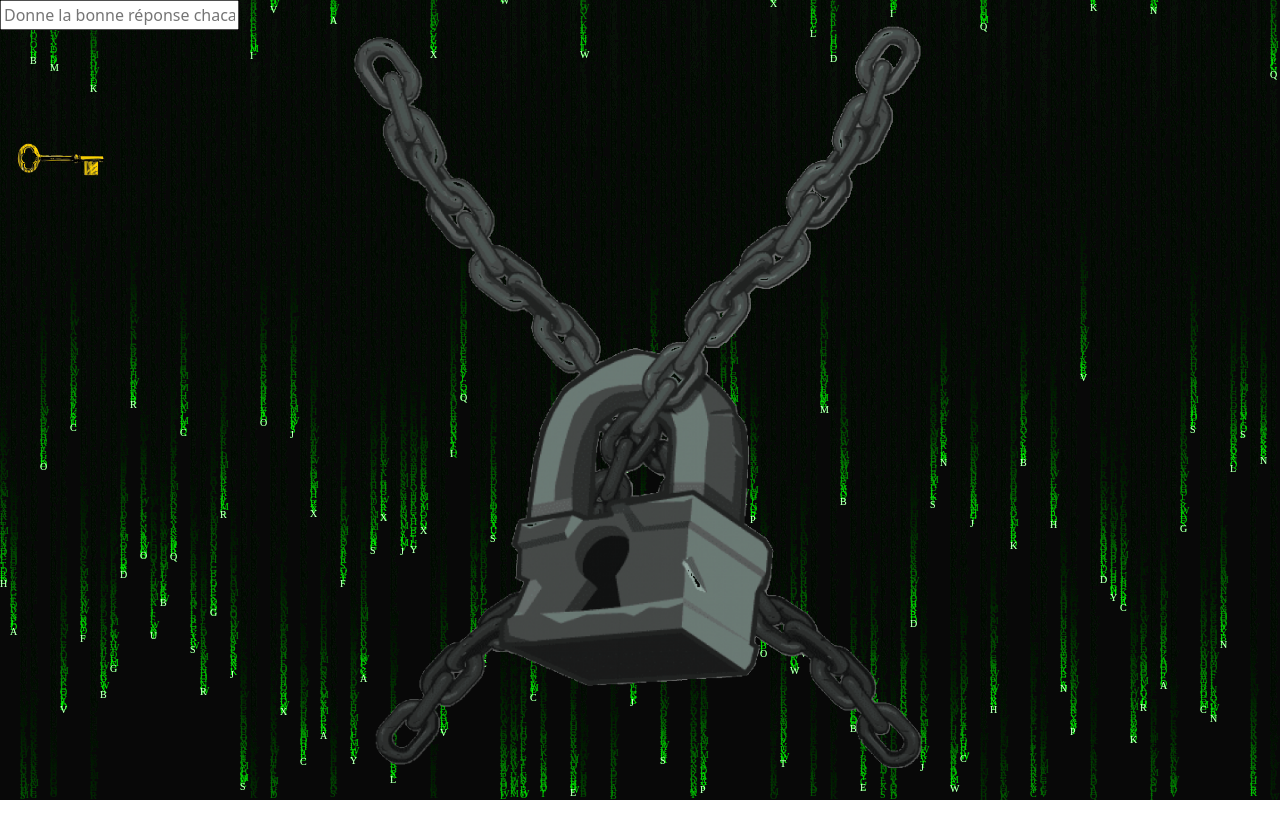
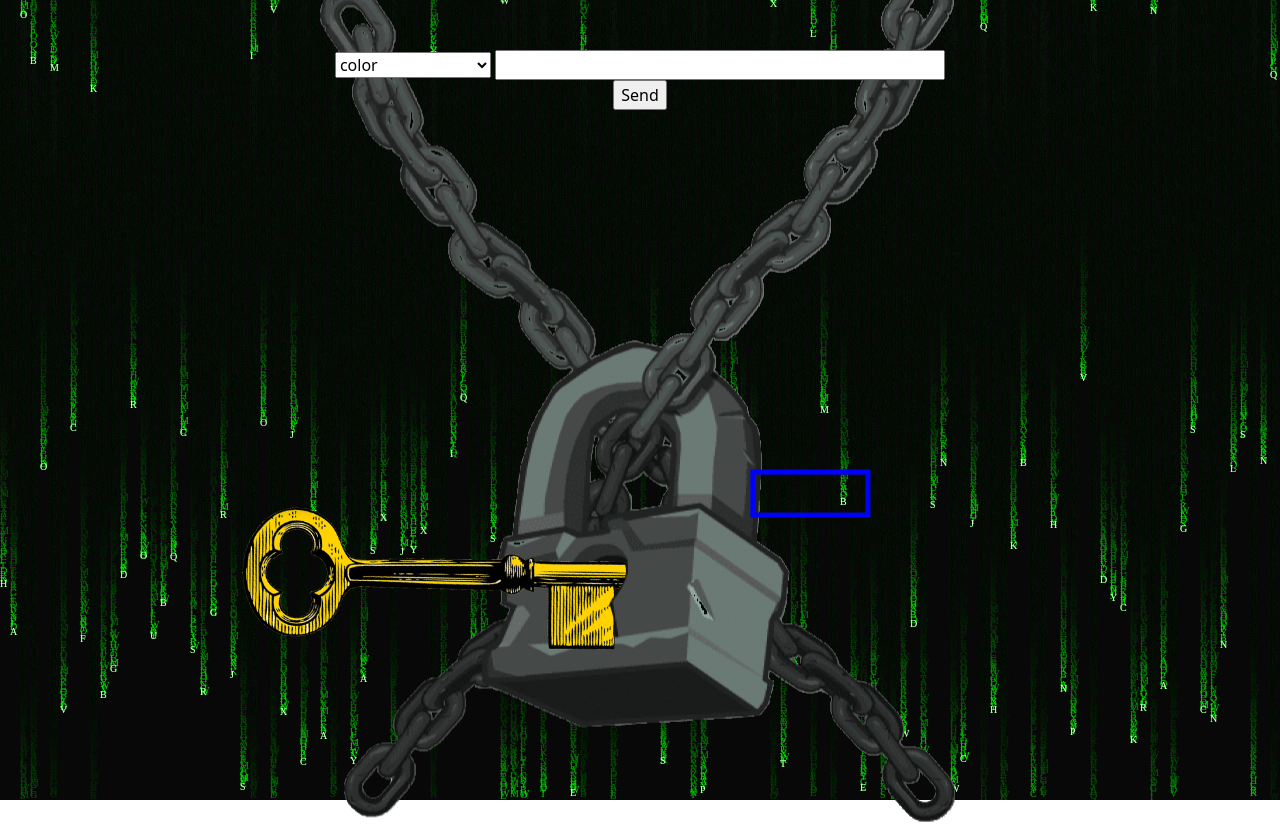
Before and after one commit to MateoB00/CodEscape, a plain HTML site: page index.html in a window 1280 px wide. Before the commit the page ends 800 px from the top, so only its background shows below. Drawn offline with nearby package versions, Linux system fonts and the light colour scheme.

Commit message:
Add files via upload

```diff
--- a/index.html
+++ b/index.html
@@ -1,83 +1,122 @@
 <html>
+
 <head>
-        <title>HTML5 Canvas Matrix Effect</title>
-        <link rel="stylesheet" href="https://cdn.jsdelivr.net/npm/bootstrap@5.2.2/dist/css/bootstrap.min.css" integrity="sha384-Zenh87qX5JnK2Jl0vWa8Ck2rdkQ2Bzep5IDxbcnCeuOxjzrPF/et3URy9Bv1WTRi" crossorigin="anonymous">
+  <title>Last Step - Cod'Escape</title>
+  <link rel="stylesheet" href="https://cdn.jsdelivr.net/npm/bootstrap@5.2.2/dist/css/bootstrap.min.css"
+    integrity="sha384-Zenh87qX5JnK2Jl0vWa8Ck2rdkQ2Bzep5IDxbcnCeuOxjzrPF/et3URy9Bv1WTRi" crossorigin="anonymous">
 </head>
+
 <body>
   <style>
-
     body {
       margin: 0;
+      padding: 0;
+      height: 100%;
     }
 
     canvas {
       display: block;
-    position:absolute;
-    top:0;
-    left:0;
+      position: absolute;
+      top: 0;
+      left: 0;
       z-index: -1;
     }
-h1 {
-    text-align: center;
-    color: white;
-    opacity: 75%;
+
+    .lock {
+      position: absolute;
+      top: 50%;
+      left: 50%;
+      transform: translate(-50%, -50%);
+      z-index: 1;
     }
-.keyDiv{
+
+    .lock2 {
+      position: absolute;
+      top: 50%;
+      left: 50%;
+      transform: translate(-50%, -50%);
+      z-index: 4;
+    }
+
+    .keyDiv {
+      display: flex;
+      justify-content: center;
+    }
+
+    .main {
+      opacity: 1;
+      -webkit-transition: opacity 1s 0s ease;
+      -moz-transition: opacity 1s 0s ease;
+      -o-transition: opacity 1s 0s ease;
+      transition: opacity 3s 0s ease;
+    }
+
+    .main:active {
+      opacity: 0;
+      transition: opacity 3s 0s ease;
+    }
+
+    .key {
+      /*.key {
+        height: 520px;
+        width: 550px;
+        margin-top: 40vh;
+        margin-right: 8vh;
+        z-index: 3;
+      }*/
+      height: 520px;
+      width: 550px;
+      margin-top: 40vh;
+      margin-right: 50vh;
       z-index: 3;
     }
 
-.lock {
-    height: 750px;
-    width: 750px;
+    .emptyDiv {
       position: absolute;
-    top: 50%;
-    left: calc(50% - 375px);
-    top: calc(50% - 375px);
-    z-index: 1;
-
-}
-.key {
-  /*
-  Réponse :
-    height: 120px;
-    width: 120px;
-    margin-right: 300px;
-    margin-top: 100px;
-    margin-left: 260px;
-  Initial :
-     width: 120px;
-    margin-right: 300px;
-    margin-top: 100px;
-  */
-  position: absolute;
-  height: 120px;
-    width: 120px;
-    margin-right: 0px;
-    margin-top: 100px;
+      top: 62%;
+      left: 65%;
+      transform: translate(-68%, -55%);
+      z-index: 5;
+      height: 6vh;
+      width: 15vh;
     }
 
-
-.lock2 {
-    height: 750px;
-    width: 750px;
+    .inputDiv {
+      text-align: center;
       position: absolute;
-    top: 50%;
-    left: calc(50% - 375px);
-    top: calc(50% - 375px);
-    z-index: 4;
+      top: 10%;
+      left: 50%;
+      transform: translate(-50%, -50%);
+      z-index: 6;
     }
 
+    .input {
+      width: 450px;
+    }
   </style>
-
+  <div class="main" id="main" onload="onload();">
+    <div class=" inputDiv">
+      <select name="selectStyle" id="selectStyle">
+        <option value="color">color</option>
+        <option value="fontSize">font-size</option>
+        <option value="paddingLeft">padding-left</option>
+        <option value="backgroundColor">background-color</option>
+        <option value="marginRight">margin-right</option>
+        <option value="paddingRight">padding-right</option>
+        <option value="marginLeft">margin-left</option>
+      </select>
+      <input class="input" type="text" name="input" value="" id="input">
+      <input type="button" value="Send" onclick="getFieldValueAndSetCssOnTheKey();">
+    </div>
     <div class="keyDiv">
-        <img class="key" src="./Cle.png" alt="lock">
+      <img id="key" class="key" src="./Cle.png" alt="lock">
     </div>
     <div class="lockDiv">
       <img class="lock" src="./nouveau_lock.png" alt="lock">
       <img class="lock2" src="./nouveau_lock2.png" alt="lock">
+      <div class="emptyDiv" id="emptyDiv" style="border:5px solid blue"></div>
     </div>
-<div class="inputClass" id="inputId">
-    <input type="text" name="input" id="input" class="input" placeholder="Donne la bonne réponse chacal">
+
   </div>
   <canvas id="canvas">Canvas is not supported in your browser.</canvas>
   <canvas id="canvas2">Canvas is not supported in your browser.</canvas>
@@ -85,72 +124,69 @@ h1 {
 
 
   <script>
-    var canvas = document.getElementById( 'canvas' ),
-		ctx = canvas.getContext( '2d' ),
-    canvas2 = document.getElementById( 'canvas2' ),
+    var canvas = document.getElementById('canvas'),
+      ctx = canvas.getContext('2d'),
+      canvas2 = document.getElementById('canvas2'),
 
-    ctx2 = canvas2.getContext( '2d' ),
+      ctx2 = canvas2.getContext('2d'),
       // full screen dimensions
       cw = window.innerWidth,
       ch = window.innerHeight,
-    charArr = ['a','b','c','d','e','f','g','h','i','j','k','l','m','n','o','p','q','r','s','t','u','v','w','x','y','z'],
+      charArr = ['a', 'b', 'c', 'd', 'e', 'f', 'g', 'h', 'i', 'j', 'k', 'l', 'm', 'n', 'o', 'p', 'q', 'r', 's', 't', 'u', 'v', 'w', 'x', 'y', 'z'],
       maxCharCount = 100,
       fallingCharArr = [],
       fontSize = 10,
-    maxColums = cw/(fontSize);
+      maxColums = cw / (fontSize);
     canvas.width = canvas2.width = cw;
     canvas.height = canvas2.height = ch;
 
 
-    function randomInt( min, max ) {
-    	return Math.floor(Math.random() * ( max - min ) + min);
+    function randomInt(min, max) {
+      return Math.floor(Math.random() * (max - min) + min);
     }
 
-    function randomFloat( min, max ) {
-    	return Math.random() * ( max - min ) + min;
+    function randomFloat(min, max) {
+      return Math.random() * (max - min) + min;
     }
 
-    function Point(x,y)
-    {
+    function Point(x, y) {
       this.x = x;
       this.y = y;
     }
 
-    Point.prototype.draw = function(ctx){
+    Point.prototype.draw = function (ctx) {
 
-      this.value = charArr[randomInt(0,charArr.length-1)].toUpperCase();
-      this.speed = randomFloat(1,5);
+      this.value = charArr[randomInt(0, charArr.length - 1)].toUpperCase();
+      this.speed = randomFloat(1, 5);
 
 
       ctx2.fillStyle = "rgba(255,255,255,0.8)";
-      ctx2.font = fontSize+"px san-serif";
-      ctx2.fillText(this.value,this.x,this.y);
+      ctx2.font = fontSize + "px san-serif";
+      ctx2.fillText(this.value, this.x, this.y);
 
       ctx.fillStyle = "#0F0";
-        ctx.font = fontSize+"px san-serif";
-        ctx.fillText(this.value,this.x,this.y);
+      ctx.font = fontSize + "px san-serif";
+      ctx.fillText(this.value, this.x, this.y);
 
 
 
       this.y += this.speed;
-        if(this.y > ch)
-        {
-          this.y = randomFloat(-100,0);
-          this.speed = randomFloat(2,5);
+      if (this.y > ch) {
+        this.y = randomFloat(-100, 0);
+        this.speed = randomFloat(2, 5);
       }
     }
 
-    for(var i = 0; i < maxColums ; i++) {
-      fallingCharArr.push(new Point(i*fontSize,randomFloat(-500,0)));
+    for (var i = 0; i < maxColums; i++) {
+      fallingCharArr.push(new Point(i * fontSize, randomFloat(-500, 0)));
     }
 
-    var update = function()
-    {
+    var update = function () {
 
       ctx.fillStyle = "rgba(0,0,0,0.05)";
-    ctx.fillRect(0,0,cw,ch);
+      ctx.fillRect(0, 0, cw, ch);
 
-    ctx2.clearRect(0,0,cw,ch);
+      ctx2.clearRect(0, 0, cw, ch);
 
       var i = fallingCharArr.length;
 
@@ -166,12 +202,71 @@ h1 {
 
 
 
-    let input = document.getElementById('inputId');
 
+    let keyPos = document.getElementById('key').getBoundingClientRect()
+    let emptyDivPos = document.getElementById('emptyDiv').getBoundingClientRect()
+    let key = document.querySelector('.key')
+    let keyId = document.getElementById('key')
+    let main = document.querySelector('.main')
+
+    let pos;
+
+    let array = []
+    function getFieldValueAndSetCssOnTheKey() {
+      let fieldValue = document.getElementById("input").value;
+      let selectValue = document.getElementById('selectStyle').value;
+
+
+      switch (selectValue) {
+        case "color":
+          keyId.style.color = fieldValue
+          break;
+
+        case "fontSize":
+          keyId.style.fontSize = fieldValue
+          break;
+
+        case "paddingLeft":
+          keyId.style.paddingLeft = fieldValue
+          break;
+
+        case "backgroundColor":
+          keyId.style.backgroundColor = fieldValue
+          break;
+
+        case "marginRight":
+          keyId.style.marginRight = fieldValue
+          break;
+
+        case "paddingRight":
+          keyId.style.paddingRight = fieldValue
+          break;
+
+        case "marginLeft":
+          keyId.style.marginLeft = fieldValue
+          break;
+      }
+
+
+
+      if (window.scrollX + document.querySelector('.key').getBoundingClientRect().right - 40 > window.scrollX + document.querySelector('.emptyDiv').getBoundingClientRect().left
+        && window.scrollX + document.querySelector('.key').getBoundingClientRect().right - 40 < window.scrollX + document.querySelector('.emptyDiv').getBoundingClientRect().right) {
+        main.classList.toggle('active');
+        console.log('vocxsjfv')
+        main.style.opacity = 0;
+      }
+
+      console.log(keyId.style.width)
+      array.push(fieldValue)
+
+    }
+
+    console.log(window.scrollX + document.querySelector('.key').getBoundingClientRect().right - 40, window.scrollX + document.querySelector('.emptyDiv').getBoundingClientRect().left)
 
 
 
 
   </script>
 </body>
+
 </html>
```
Lines whose indentation alone changed are shown as unchanged.
